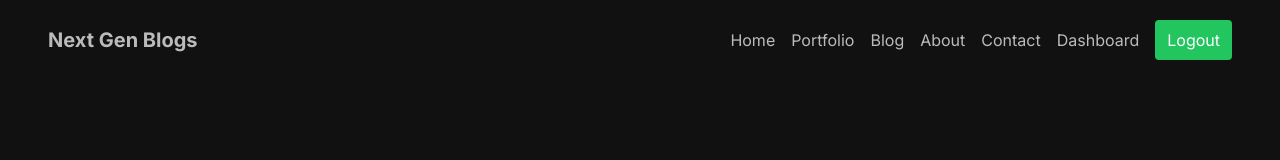
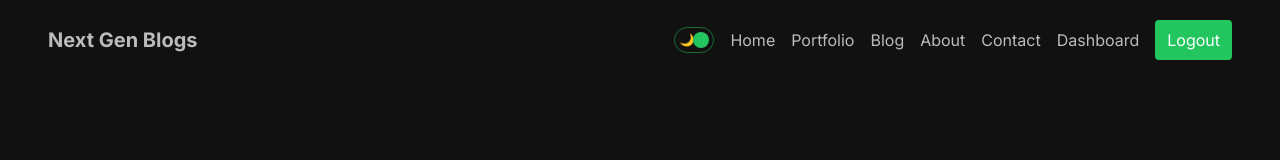
Before and after one commit to amankashyap004/next-gen-blogs, a Next.js app: page / in a window 1280 px wide. Shown: the top 160 px of the page. Built offline with nearby package versions, Linux system fonts and the light colour scheme.

Commit message:
create dark mode toggle component

```diff
--- /dev/null
+++ b/src/components/DarkModeToggle.tsx
@@ -0,0 +1,23 @@
+"use client";
+import React, { useState } from "react";
+
+const DarkModeToggle: React.FC = () => {
+   const [toggle, setToggle] = useState(true);
+
+   return (
+      <div
+         className="border border-opacity-50 border-green-500 rounded-full flex items-center justify-between p-1 relative cursor-pointer"
+         onClick={() => setToggle(!toggle)}
+      >
+         <div className="text-xs">🌙</div>
+         <div className="text-xs">🔆</div>
+         <div
+            className={`w-4 h-4 bg-green-500 rounded-full absolute ${
+               toggle === false ? "left-1" : "right-1"
+            }`}
+         />
+      </div>
+   );
+};
+
+export default DarkModeToggle;
--- a/src/components/navbar/Navbar.tsx
+++ b/src/components/navbar/Navbar.tsx
@@ -1,5 +1,6 @@
 import Link from "next/link";
 import React from "react";
+import DarkModeToggle from "../DarkModeToggle";
 
 const links = [
    {
@@ -41,6 +42,7 @@ const Navbar = () => {
             Next Gen Blogs
          </Link>
          <div className="flex items-center gap-4">
+            <DarkModeToggle />
             {links.map((links) => (
                <Link
                   key={links.id}
```
